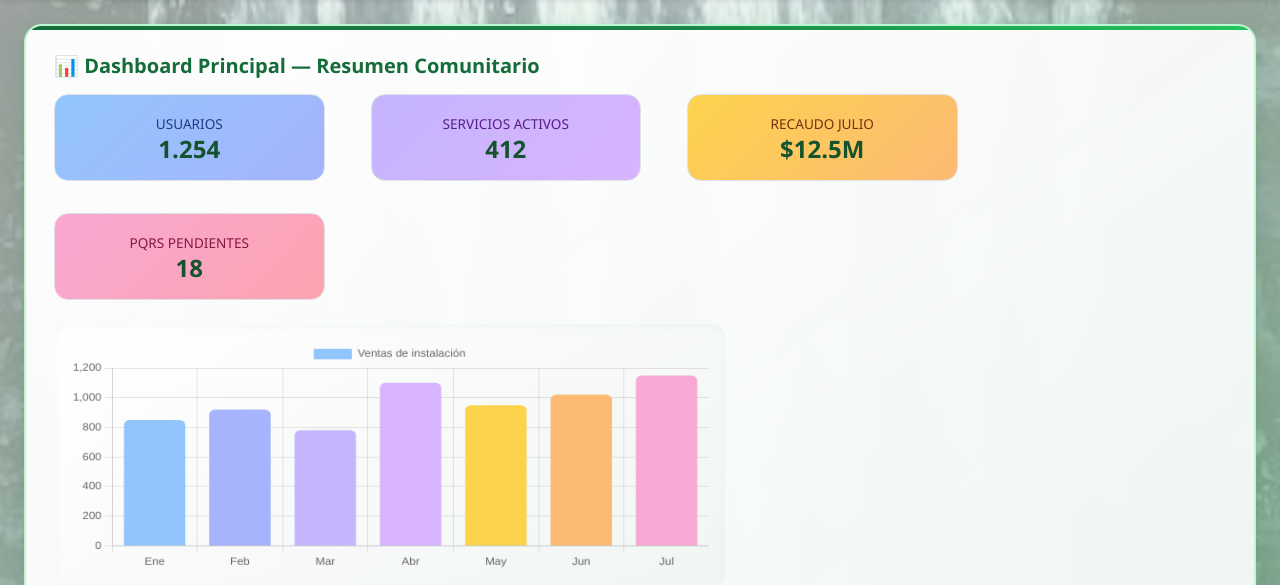
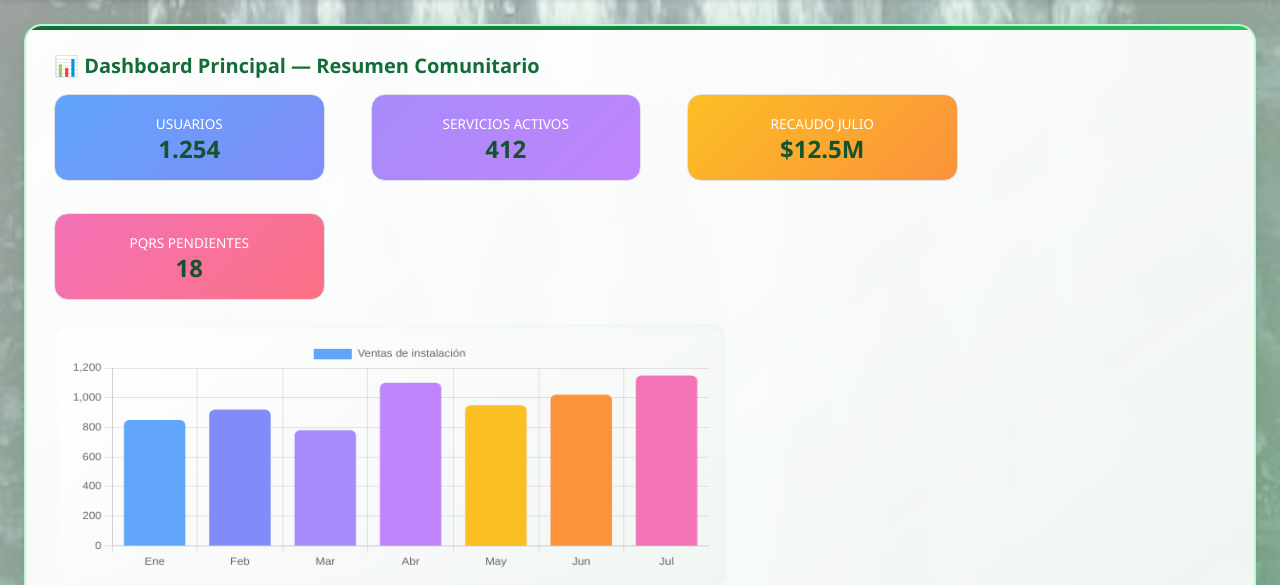
Before and after one commit to Andrealo233/proyecto-v, a Flask app: page / in a window 1280 px wide. Shown: the part 155-740 px from the top of the page. Run offline with Flask 3, Linux system fonts and the light colour scheme; some libraries are stand-ins or nearby versions.

Commit message:
Slightly darker vivid colors on dashboard

```diff
--- a/templates/dashboard.html
+++ b/templates/dashboard.html
@@ -4,10 +4,10 @@
 <div class="modulo-card">
   <h5 class="fw-bold text-success mb-3">📊 Dashboard Principal — Resumen Comunitario</h5>
   <div class="row g-3 mb-4 text-center">
-    <div class="col-md-3"><div class="p-3 border rounded-3" style="background:linear-gradient(135deg,#93c5fd,#a5b4fc);color:#1e3a8a"><small>USUARIOS</small><h4 class="fw-bold mb-0">1.254</h4></div></div>
-    <div class="col-md-3"><div class="p-3 border rounded-3" style="background:linear-gradient(135deg,#c4b5fd,#d8b4fe);color:#581c87"><small>SERVICIOS ACTIVOS</small><h4 class="fw-bold mb-0">412</h4></div></div>
-    <div class="col-md-3"><div class="p-3 border rounded-3" style="background:linear-gradient(135deg,#fcd34d,#fdba74);color:#7c2d12"><small>RECAUDO JULIO</small><h4 class="fw-bold mb-0">$12.5M</h4></div></div>
-    <div class="col-md-3"><div class="p-3 border rounded-3" style="background:linear-gradient(135deg,#f9a8d4,#fda4af);color:#831843"><small>PQRS PENDIENTES</small><h4 class="fw-bold mb-0">18</h4></div></div>
+    <div class="col-md-3"><div class="p-3 border rounded-3" style="background:linear-gradient(135deg,#60a5fa,#818cf8);color:#fff"><small>USUARIOS</small><h4 class="fw-bold mb-0">1.254</h4></div></div>
+    <div class="col-md-3"><div class="p-3 border rounded-3" style="background:linear-gradient(135deg,#a78bfa,#c084fc);color:#fff"><small>SERVICIOS ACTIVOS</small><h4 class="fw-bold mb-0">412</h4></div></div>
+    <div class="col-md-3"><div class="p-3 border rounded-3" style="background:linear-gradient(135deg,#fbbf24,#fb923c);color:#fff"><small>RECAUDO JULIO</small><h4 class="fw-bold mb-0">$12.5M</h4></div></div>
+    <div class="col-md-3"><div class="p-3 border rounded-3" style="background:linear-gradient(135deg,#f472b6,#fb7185);color:#fff"><small>PQRS PENDIENTES</small><h4 class="fw-bold mb-0">18</h4></div></div>
   </div>
   <div class="row g-4">
     <div class="col-md-7"><canvas id="graficaVentasInstalacion" height="130"></canvas></div>
@@ -19,11 +19,11 @@
 <script>
   new Chart(document.getElementById('graficaVentasInstalacion'), {
     type: 'bar',
-    data: { labels: ['Ene', 'Feb', 'Mar', 'Abr', 'May', 'Jun', 'Jul'], datasets: [{ label: 'Ventas de instalación', data: [850, 920, 780, 1100, 950, 1020, 1150], backgroundColor: ['#93c5fd','#a5b4fc','#c4b5fd','#d8b4fe','#fcd34d','#fdba74','#f9a8d4'], borderRadius: 6 }] }
+    data: { labels: ['Ene', 'Feb', 'Mar', 'Abr', 'May', 'Jun', 'Jul'], datasets: [{ label: 'Ventas de instalación', data: [850, 920, 780, 1100, 950, 1020, 1150], backgroundColor: ['#60a5fa','#818cf8','#a78bfa','#c084fc','#fbbf24','#fb923c','#f472b6'], borderRadius: 6 }] }
   });
   new Chart(document.getElementById('graficaServicios'), {
     type: 'doughnut',
-    data: { labels: ['Activos', 'Suspendidos', 'Revisión'], datasets: [{ data: [380, 25, 7], backgroundColor: ['#93c5fd', '#fcd34d', '#f9a8d4'] }] }
+    data: { labels: ['Activos', 'Suspendidos', 'Revisión'], datasets: [{ data: [380, 25, 7], backgroundColor: ['#60a5fa', '#fbbf24', '#f472b6'] }] }
   });
 </script>
 {% endblock %}
```
